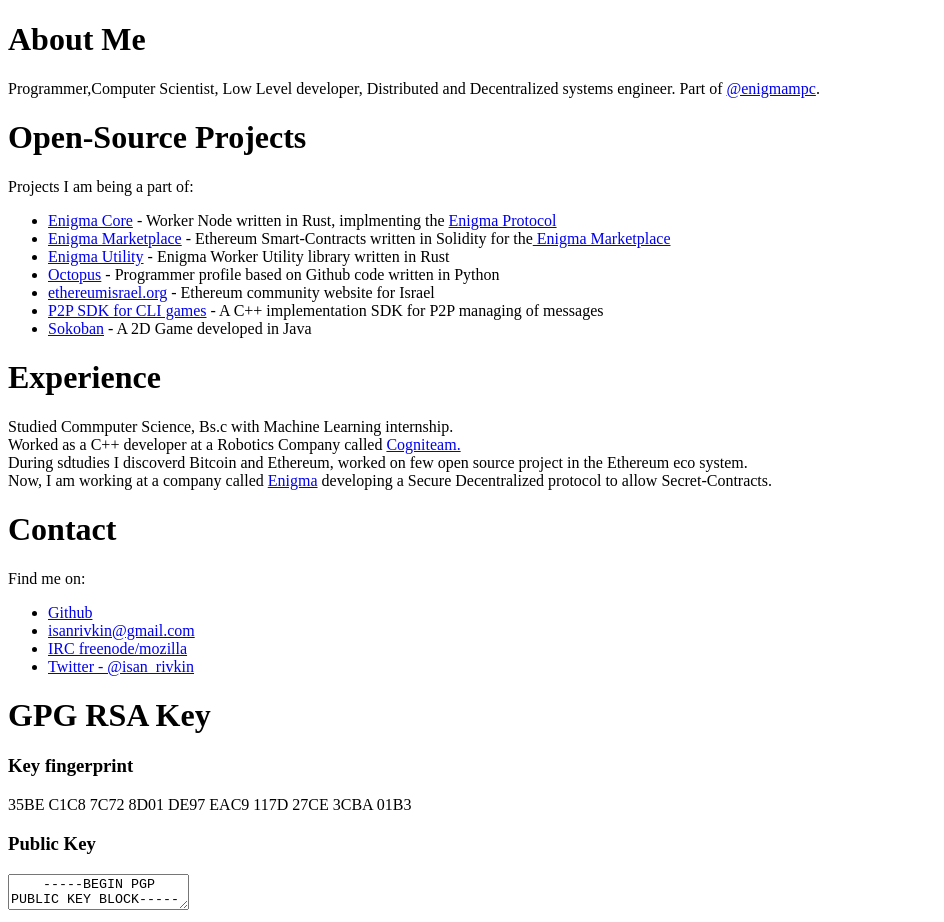
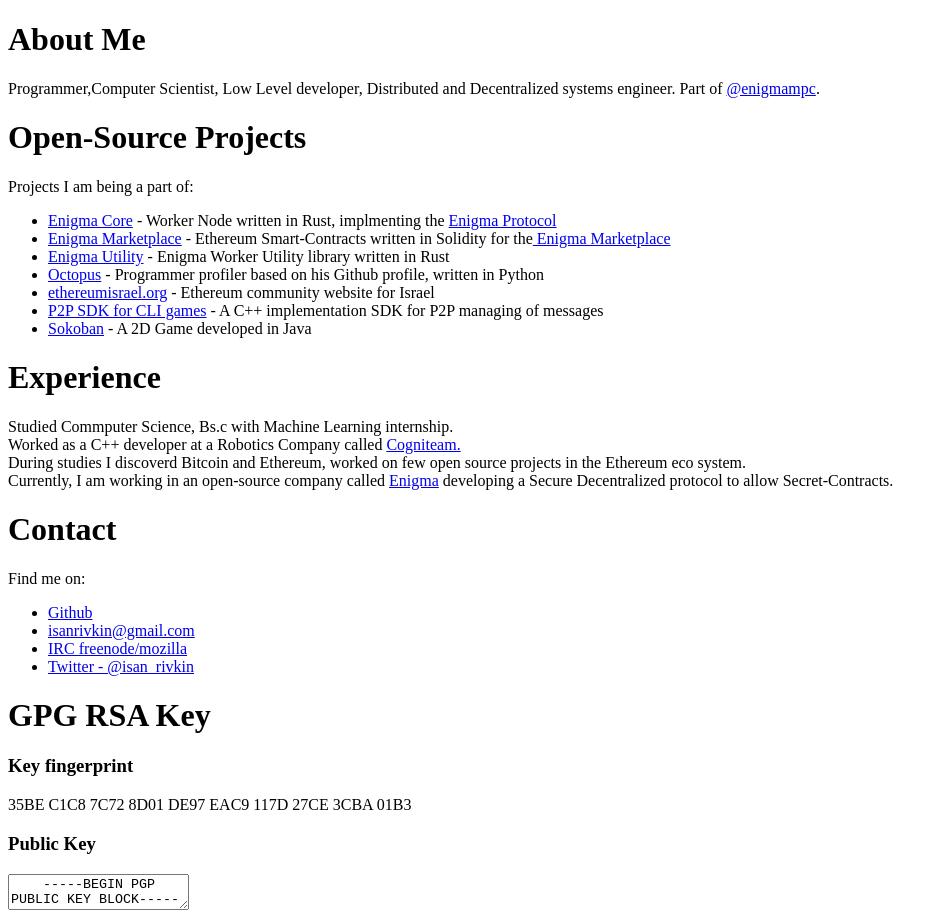
Before and after one commit to Isan-Rivkin/aws_instance_home_page, a website: page public/my_page.html in a window 1280 px wide. Shown: the whole page, without its empty margins (0-944 px from the left). Drawn offline with Linux system fonts and the light colour scheme.

Commit message:
typos fix

```diff
--- a/public/my_page.html
+++ b/public/my_page.html
@@ -38,7 +38,7 @@
         <li><a href='https://github.com/enigmampc/enigma-core'>Enigma Core</a> - Worker Node written in Rust, implmenting the <a href='https://enigma.co/protocol/'> Enigma Protocol</a></li>
         <li><a href='https://github.com/enigmampc/smart_contract_marketplace'>Enigma Marketplace</a>  - Ethereum Smart-Contracts written in Solidity for the<a href="https://enigma.co/marketplace/smart-contract.html"> Enigma Marketplace</a> </li>
         <li><a href='https://crates.io/crates/enigma-tools-u'>Enigma Utility</a>  - Enigma Worker Utility library written in Rust </li>
-        <li><a href='https://github.com/ofiriluz/octopus'>Octopus</a>  - Programmer profile based on Github code written in Python</li>
+        <li><a href='https://github.com/ofiriluz/octopus'>Octopus</a>  - Programmer profiler based on his Github profile, written in Python</li>
         <li><a href='http://ethereumisrael.org/'>ethereumisrael.org</a> - Ethereum community website for Israel </li>
         <li><a href='https://github.com/Isan-Rivkin/p2p_platform_main_server'>P2P SDK for CLI games</a>  - A C++ implementation SDK for P2P managing of messages </li>
         <li><a href='https://github.com/Isan-Rivkin/sokoban_client'>Sokoban</a>  - A 2D Game developed in Java</li>
@@ -52,8 +52,8 @@
     <p>
         Studied Commputer Science, Bs.c with Machine Learning internship.<br>
         Worked as a C++ developer at a Robotics Company called <a href="https://www.cogniteam.com/">Cogniteam.</a> <br>
-        During sdtudies I discoverd Bitcoin and Ethereum, worked on few open source project in the Ethereum eco system.<br>
-        Now, I am working at a company called <a href='https://enigma.co/'>Enigma</a> developing a Secure Decentralized protocol to allow Secret-Contracts. <br>
+        During studies I discoverd Bitcoin and Ethereum, worked on few open source projects in the Ethereum eco system.<br>
+        Currently, I am working in an open-source company called <a href='https://enigma.co/'>Enigma</a> developing a Secure Decentralized protocol to allow Secret-Contracts. <br>
       </p>
  </div>
  <h1>Contact</h1>
```
